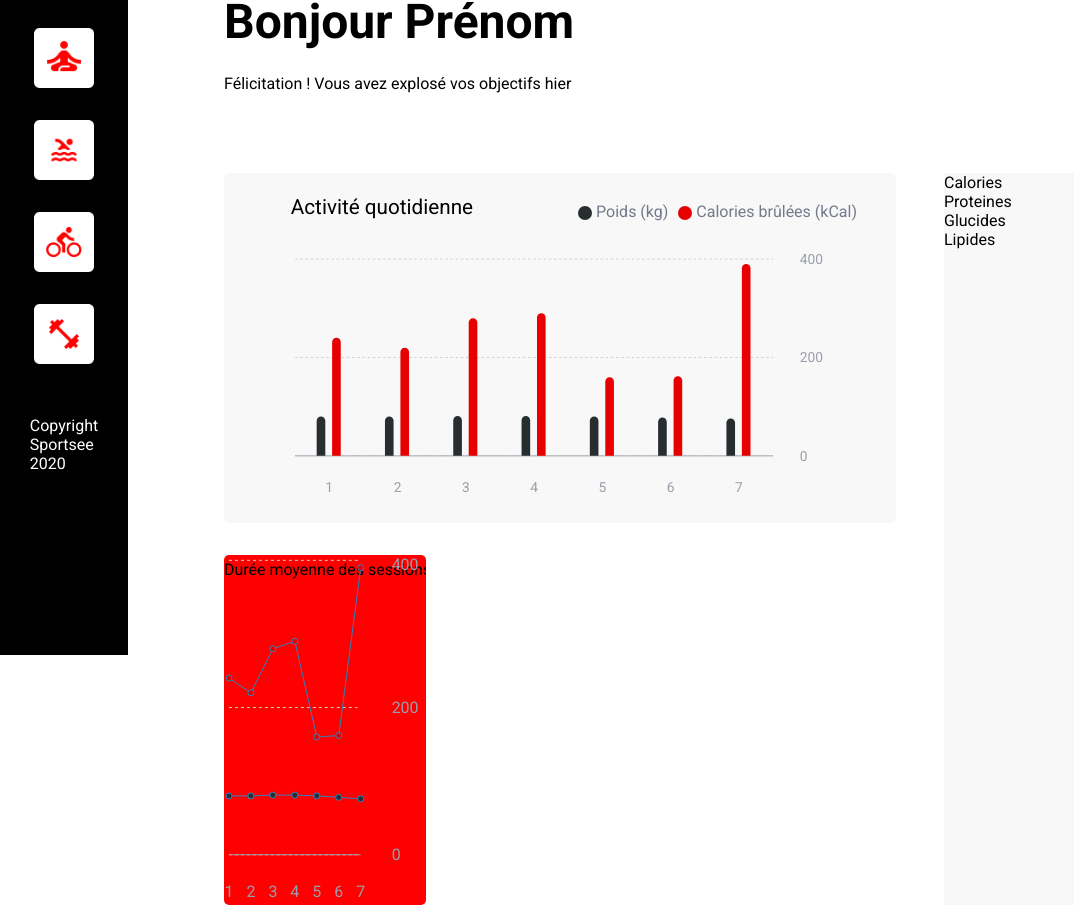
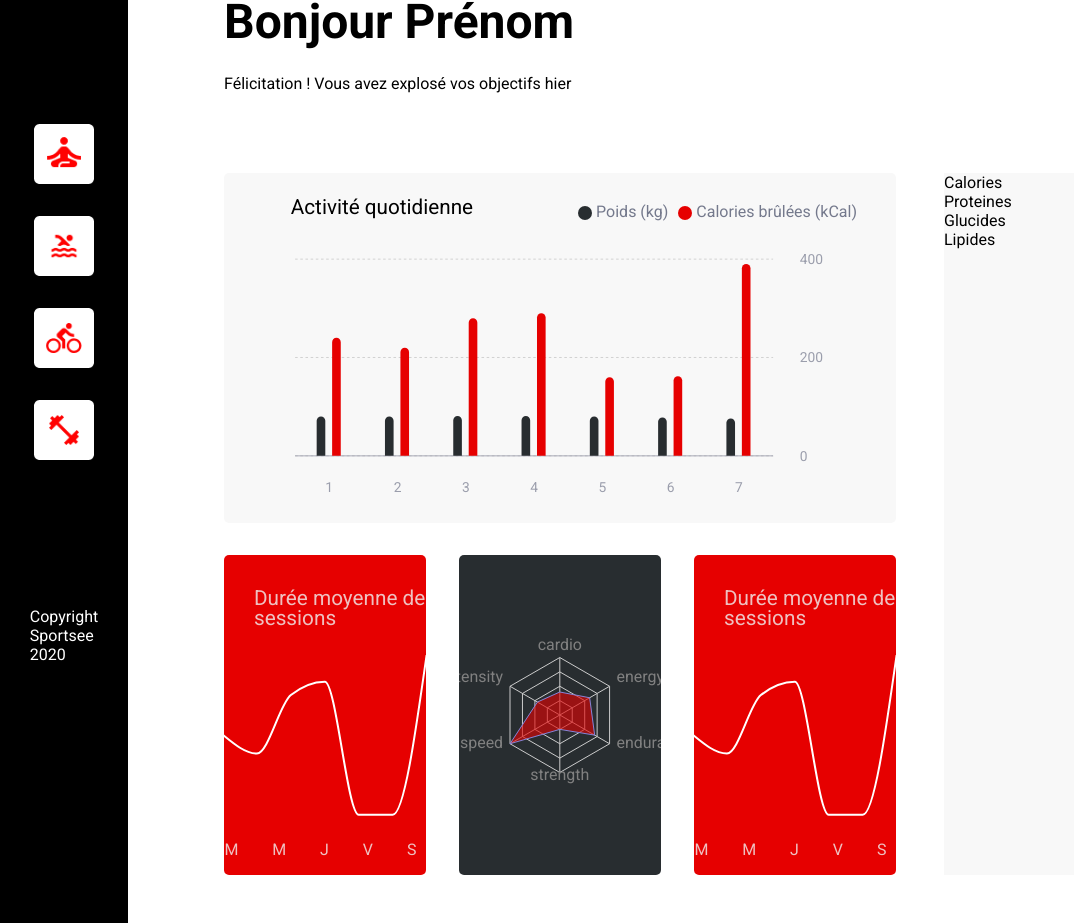
Before and after one commit to Zlastaneur/Sportsee, a React (Vite) app in the folder frontend/: page / in a window 1280 px wide. Shown: the part 145-1068 px from the top of the page, without its empty margins (0-1074 px from the left). Built offline with nearby package versions, Linux system fonts and the light colour scheme.

Commit message:
♻️ 🚧 WIP RadarChart, changed LineChart to AreaChart

```diff
--- a/frontend/src/App.tsx
+++ b/frontend/src/App.tsx
@@ -7,7 +7,8 @@ import sidebarZen from "./assets/sidebarZen.png"
 import sidebarSwim from "./assets/siderbarSwim.png"
 
 import BarChart from "./components/BarChart"
-import LineChart from "./components/LineChart"
+import AreaChart from "./components/AreaChart"
+import RadarChart from "./components/RadarChart"
 
 function App() {
 	return (
@@ -40,7 +41,9 @@ function App() {
 					</div>
 					<div className="mainCharts">
 						<BarChart />
-						<LineChart />
+						<AreaChart />
+						<RadarChart />
+						<AreaChart />
 					</div>
 					<div className="sideCharts">
 						<div>
--- a/frontend/src/app.scss
+++ b/frontend/src/app.scss
@@ -56,15 +56,14 @@ header {
 }
 
 .wrapper {
-	height: calc(100vh - 90px);
+	height: 100%;
 	width: 100%;
 	display: flex;
 	flex-direction: row;
 }
 
 .sidebar {
-	max-width: 10%;
-	height: 100%;
+	width: 10%;
 	padding: 2rem;
 	background-color: black;
 	color: white;
@@ -94,7 +93,6 @@ header {
 
 .content {
 	width: 100%;
-	height: calc(100vh - 90px);
 	padding: 3rem 6rem;
 	display: flex;
 	flex-flow: row wrap;
@@ -114,7 +112,8 @@ header {
 .mainCharts {
 	width: 70%;
 	display: flex;
-	flex-flow: column nowrap;
+	flex-flow: row wrap;
+	justify-content: space-between;
 
 	.barChart {
 		background-color: #f8f8f8;
@@ -129,13 +128,6 @@ header {
 		.recharts-legend-item-text {
 			color: #74798c !important;
 		}
-	}
-}
-
-.sideCharts {
-	width: 25%;
-	background-color: #f8f8f8;
-}
 
 		.customTooltip {
 			background-color: #e60000;
@@ -148,8 +140,41 @@ header {
 				text-align: center;
 			}
 		}
+	}
 
-.lineChart {
+	.areaChart {
 		border-radius: 5px;
-	background-color: red;
+		background-color: #e60000;
+
+		.recharts-tooltip-cursor {
+			opacity: 0;
 		}
+
+		.title {
+			font-size: 1.3rem;
+			opacity: 0.8;
+		}
+
+		.customTooltip {
+			background-color: white;
+			padding: 0.3rem;
+			font-size: 0.8rem;
+			font-weight: 600;
+
+			p {
+				padding: 0.5rem;
+				text-align: center;
+			}
+		}
+	}
+
+	.radarChart {
+		border-radius: 5px;
+		background-color: #282d30;
+	}
+}
+
+.sideCharts {
+	width: 25%;
+	background-color: #f8f8f8;
+}
--- /dev/null
+++ b/frontend/src/components/AreaChart.tsx
@@ -0,0 +1,38 @@
+import { AreaChart, Area, XAxis, YAxis, Tooltip, ResponsiveContainer } from "recharts"
+import { USER_AVERAGE_SESSIONS } from "../data"
+
+function AreaChartComponent() {
+	const data = USER_AVERAGE_SESSIONS.find((session) => session.userId === 12)
+
+	const CustomTooltip = ({ active, payload }: { active?: boolean; payload?: any[] }) => {
+		if (active && payload && payload.length) {
+			return (
+				<div className="customTooltip">
+					<p>{payload[0].value} min</p>
+				</div>
+			)
+		}
+	}
+
+	return (
+		<ResponsiveContainer width="30%" height={320} className="areaChart">
+			<AreaChart data={data.sessions} margin={{ top: 100, left: -1, right: -1, bottom: 0 }}>
+				<text x="30" y="50" className="title" fill="#F1F1F1">
+					Durée moyenne des
+					<tspan x="30" dy="20">
+						sessions
+					</tspan>
+				</text>
+				<XAxis hide={true} />
+				<YAxis hide={true} padding={{ top: 0, bottom: 60 }} />
+				<Area type="monotone" dataKey="sessionLength" stroke="white" strokeWidth={2} fillOpacity={1} fill="#e60000" />
+				<Tooltip content={<CustomTooltip />} />
+				<text x="52%" y="300" textAnchor="middle" fill="#F1F1F1" letterSpacing="15" opacity="0.8">
+					L M M J V S D
+				</text>
+			</AreaChart>
+		</ResponsiveContainer>
+	)
+}
+
+export default AreaChartComponent
--- a/frontend/src/components/BarChart.tsx
+++ b/frontend/src/components/BarChart.tsx
@@ -2,7 +2,7 @@ import { BarChart, Bar, XAxis, YAxis, Legend, Tooltip, CartesianGrid, Label, Tex
 import { USER_MAIN_DATA, USER_ACTIVITY, USER_AVERAGE_SESSIONS, USER_PERFORMANCE } from "../data"
 
 function BarChartComponent() {
-	const userActivity = USER_ACTIVITY.find((activity) => activity.userId === 12)
+	const data = USER_ACTIVITY.find((activity) => activity.userId === 12)
 
 	const CustomTooltip = ({ active, payload }: { active?: boolean; payload?: any[] }) => {
 		if (active && payload && payload.length) {
@@ -17,7 +17,7 @@ function BarChartComponent() {
 
 	return (
 		<ResponsiveContainer width="100%" height={350} className="barChart">
-			<BarChart data={userActivity.sessions} barGap="10%">
+			<BarChart data={data.sessions} barGap="10%">
 				<text x="0" y="20" className="title">
 					Activité quotidienne
 				</text>
--- a/frontend/src/components/LineChart.tsx
+++ /dev/null
@@ -1,42 +0,0 @@
-import { LineChart, Line, XAxis, YAxis, Legend, Tooltip, CartesianGrid, Label, Text, ResponsiveContainer } from "recharts"
-import { USER_MAIN_DATA, USER_ACTIVITY, USER_AVERAGE_SESSIONS, USER_PERFORMANCE } from "../data"
-
-function LineChartComponent() {
-	const userActivity = USER_ACTIVITY.find((activity) => activity.userId === 12)
-
-	const CustomTooltip = ({ active, payload }: { active?: boolean; payload?: any[] }) => {
-		if (active && payload && payload.length) {
-			return (
-				<div className="customTooltip">
-					<p>{payload[0].value}kg</p>
-					<p>{payload[1].value}kCal</p>
-				</div>
-			)
-		}
-	}
-
-	return (
-		<ResponsiveContainer width="30%" height={350} className="lineChart">
-			<LineChart width={255} height={260} data={userActivity.sessions} barGap="10%">
-				<text x="0" y="20" className="title">
-					Durée moyenne des sessions
-				</text>
-				<CartesianGrid vertical={false} strokeDasharray="3 3" />
-				<XAxis
-					dataKey="day"
-					tickFormatter={(tick) => new Date(tick).getDate().toString()}
-					tickLine={false}
-					tickMargin={25}
-					height={45}
-					stroke="#9B9EAC"
-				></XAxis>
-				<YAxis axisLine={false} tickCount={3} tickMargin={25} tickLine={false} orientation="right" stroke="#9B9EAC" />
-				<Tooltip content={<CustomTooltip />} />
-				<Line dataKey="kilogram" fill="#282D30" name="Poids (kg)" />
-				<Line dataKey="calories" fill="#E60000" name="Calories brûlées (kCal)" />
-			</LineChart>
-		</ResponsiveContainer>
-	)
-}
-
-export default LineChartComponent
--- /dev/null
+++ b/frontend/src/components/RadarChart.tsx
@@ -0,0 +1,23 @@
+import { RadarChart, Radar, PolarGrid, PolarAngleAxis, PolarRadiusAxis, Legend, ResponsiveContainer } from "recharts"
+import { USER_PERFORMANCE } from "../data"
+
+function RadarChartComponent() {
+	const userPerformance = USER_PERFORMANCE.find((performance) => performance.userId === 12)
+
+	const data = userPerformance.data.map((item) => ({
+		...item,
+		kind: userPerformance.kind[item.kind],
+	}))
+
+	return (
+		<ResponsiveContainer width="30%" height={320} className="radarChart">
+			<RadarChart cx="50%" cy="50%" outerRadius="60%" data={data}>
+				<PolarGrid />
+				<PolarAngleAxis dataKey="kind" />
+				<Radar name="Performance" dataKey="value" stroke="#8884d8" fill="#e60000" fillOpacity={0.6} />
+			</RadarChart>
+		</ResponsiveContainer>
+	)
+}
+
+export default RadarChartComponent
```
Lines whose indentation alone changed are shown as unchanged.
